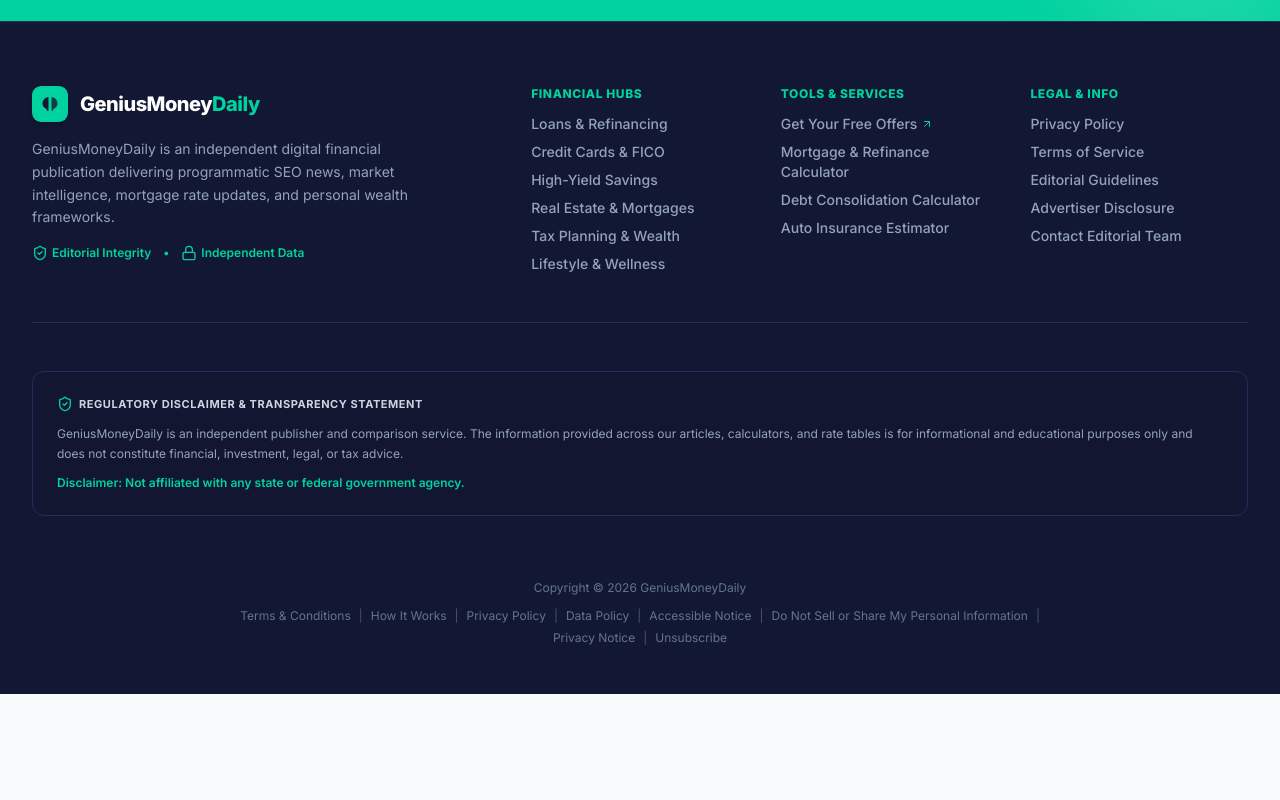
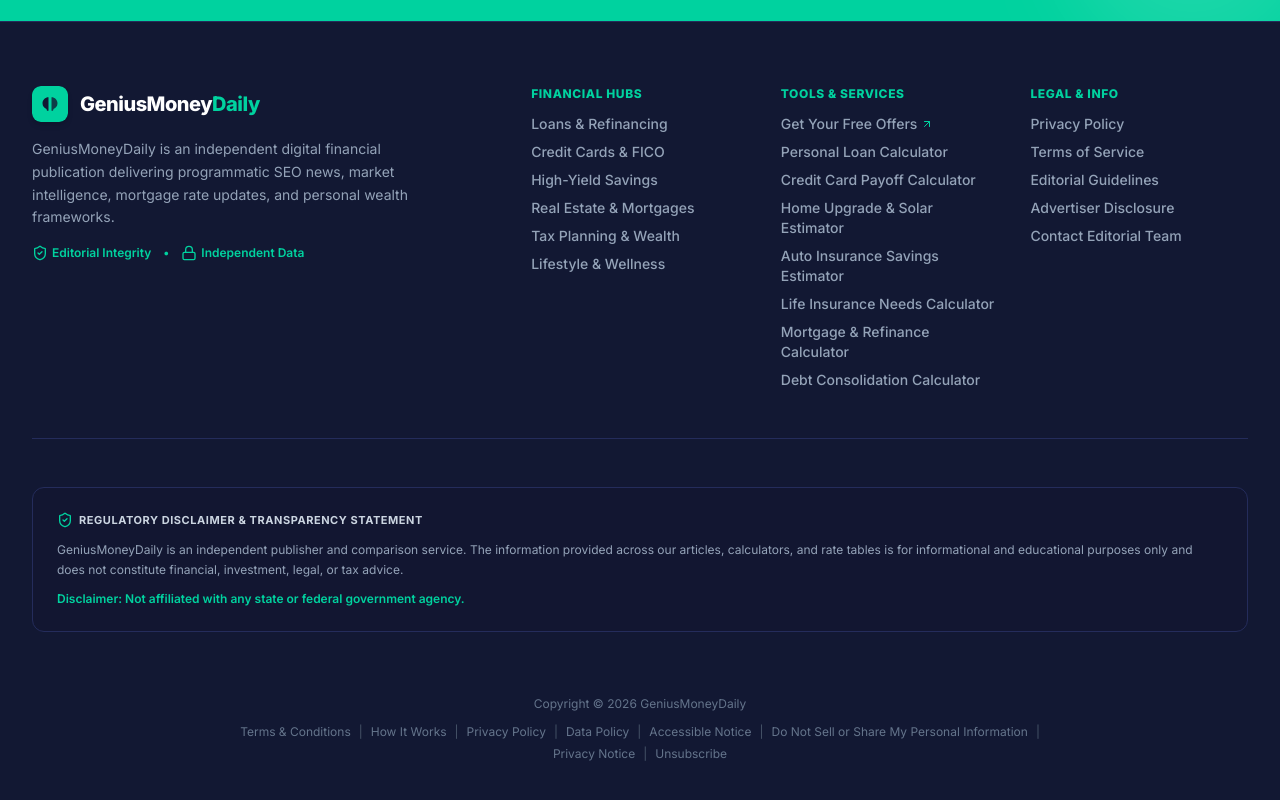
Before and after one commit to coolkingbrown/geniusmoneydaily-frontend, a Next.js app: page / in a window 1280 px wide. Shown: the part 2832-3632 px from the top of the page. Before the commit the page ends 3526 px from the top, so only its background shows below. Built offline with nearby package versions, Linux system fonts and the light colour scheme; no server answers; the database is empty.

Commit message:
Wire hash-based deep links for calculator tabs and update Footer tool links

```diff
--- a/components/Footer.js
+++ b/components/Footer.js
@@ -102,18 +102,38 @@ export default function Footer() {
                 </Link>
               </li>
               <li>
-                <Link href="/#calculators" className="hover:text-white transition-colors">
+                <Link href="/#calculators?tab=personal-loan" className="hover:text-white transition-colors">
+                  Personal Loan Calculator
+                </Link>
+              </li>
+              <li>
+                <Link href="/#calculators?tab=card-payoff" className="hover:text-white transition-colors">
+                  Credit Card Payoff Calculator
+                </Link>
+              </li>
+              <li>
+                <Link href="/#calculators?tab=home-upgrades" className="hover:text-white transition-colors">
+                  Home Upgrade & Solar Estimator
+                </Link>
+              </li>
+              <li>
+                <Link href="/#calculators?tab=auto-insurance" className="hover:text-white transition-colors">
+                  Auto Insurance Savings Estimator
+                </Link>
+              </li>
+              <li>
+                <Link href="/#calculators?tab=life-insurance" className="hover:text-white transition-colors">
+                  Life Insurance Needs Calculator
+                </Link>
+              </li>
+              <li>
+                <Link href="/#calculators?tab=mortgage" className="hover:text-white transition-colors">
                   Mortgage & Refinance Calculator
                 </Link>
               </li>
               <li>
-                <Link href="/#calculators" className="hover:text-white transition-colors">
+                <Link href="/#calculators?tab=debt-consolidation" className="hover:text-white transition-colors">
                   Debt Consolidation Calculator
-                </Link>
-              </li>
-              <li>
-                <Link href="/#calculators" className="hover:text-white transition-colors">
-                  Auto Insurance Estimator
                 </Link>
               </li>
             </ul>
--- a/components/ToolsSection.js
+++ b/components/ToolsSection.js
@@ -1,6 +1,6 @@
 "use client";
 
-import { useState } from "react";
+import { useState, useEffect, useCallback } from "react";
 import { Landmark, CreditCard, Home, Car, HeartPulse, Calculator, PiggyBank } from "lucide-react";
 import PersonalLoanCalculator from "@/components/PersonalLoanCalculator";
 import CreditCardPayoffCalculator from "@/components/CreditCardPayoffCalculator";
@@ -12,17 +12,51 @@ import DebtCalculator from "@/components/DebtCalculator";
 
 const TOOLS = [
   { id: "personal-loan", label: "Personal Loan", icon: Landmark, Component: PersonalLoanCalculator },
-  { id: "credit-card", label: "Card Payoff", icon: CreditCard, Component: CreditCardPayoffCalculator },
-  { id: "home-upgrade", label: "Home Upgrades", icon: Home, Component: HomeUpgradeCalculator },
+  { id: "card-payoff", label: "Card Payoff", icon: CreditCard, Component: CreditCardPayoffCalculator },
+  { id: "home-upgrades", label: "Home Upgrades", icon: Home, Component: HomeUpgradeCalculator },
   { id: "auto-insurance", label: "Auto Insurance", icon: Car, Component: AutoInsuranceCalculator },
   { id: "life-insurance", label: "Life Insurance", icon: HeartPulse, Component: LifeInsuranceCalculator },
   { id: "mortgage", label: "Mortgage & Refi", icon: Calculator, Component: MortgageCalculator },
   { id: "debt-consolidation", label: "Debt Consolidation", icon: PiggyBank, Component: DebtCalculator },
 ];
 
+const DEFAULT_TOOL_ID = TOOLS[0].id;
+const VALID_IDS = new Set(TOOLS.map((tool) => tool.id));
+
+// Footer deep-links use "/#calculators?tab=X" — the tab param lives inside
+// the hash fragment (after the "?"), not the real query string, so
+// useSearchParams (which reads location.search) can't see it. Parsing
+// window.location.hash directly is the only way to read it.
+function readTabFromHash() {
+  if (typeof window === "undefined") return null;
+  const hash = window.location.hash; // e.g. "#calculators?tab=auto-insurance"
+  const queryIndex = hash.indexOf("?");
+  if (queryIndex === -1) return null;
+  const tab = new URLSearchParams(hash.slice(queryIndex + 1)).get("tab");
+  return VALID_IDS.has(tab) ? tab : null;
+}
+
 export default function ToolsSection() {
-  const [activeId, setActiveId] = useState(TOOLS[0].id);
-  const active = TOOLS.find((tool) => tool.id === activeId);
+  const [activeId, setActiveId] = useState(DEFAULT_TOOL_ID);
+
+  const applyTabFromHash = useCallback(() => {
+    const tab = readTabFromHash();
+    if (!tab) return;
+    setActiveId(tab);
+    // Defer to the next frame so the section has rendered before scrolling.
+    requestAnimationFrame(() => {
+      document.getElementById("calculators")?.scrollIntoView({ behavior: "smooth", block: "start" });
+    });
+  }, []);
+
+  useEffect(() => {
+    applyTabFromHash();
+
+    window.addEventListener("hashchange", applyTabFromHash);
+    return () => window.removeEventListener("hashchange", applyTabFromHash);
+  }, [applyTabFromHash]);
+
+  const active = TOOLS.find((tool) => tool.id === activeId) || TOOLS[0];
   const ActiveComponent = active.Component;
 
   return (
```
